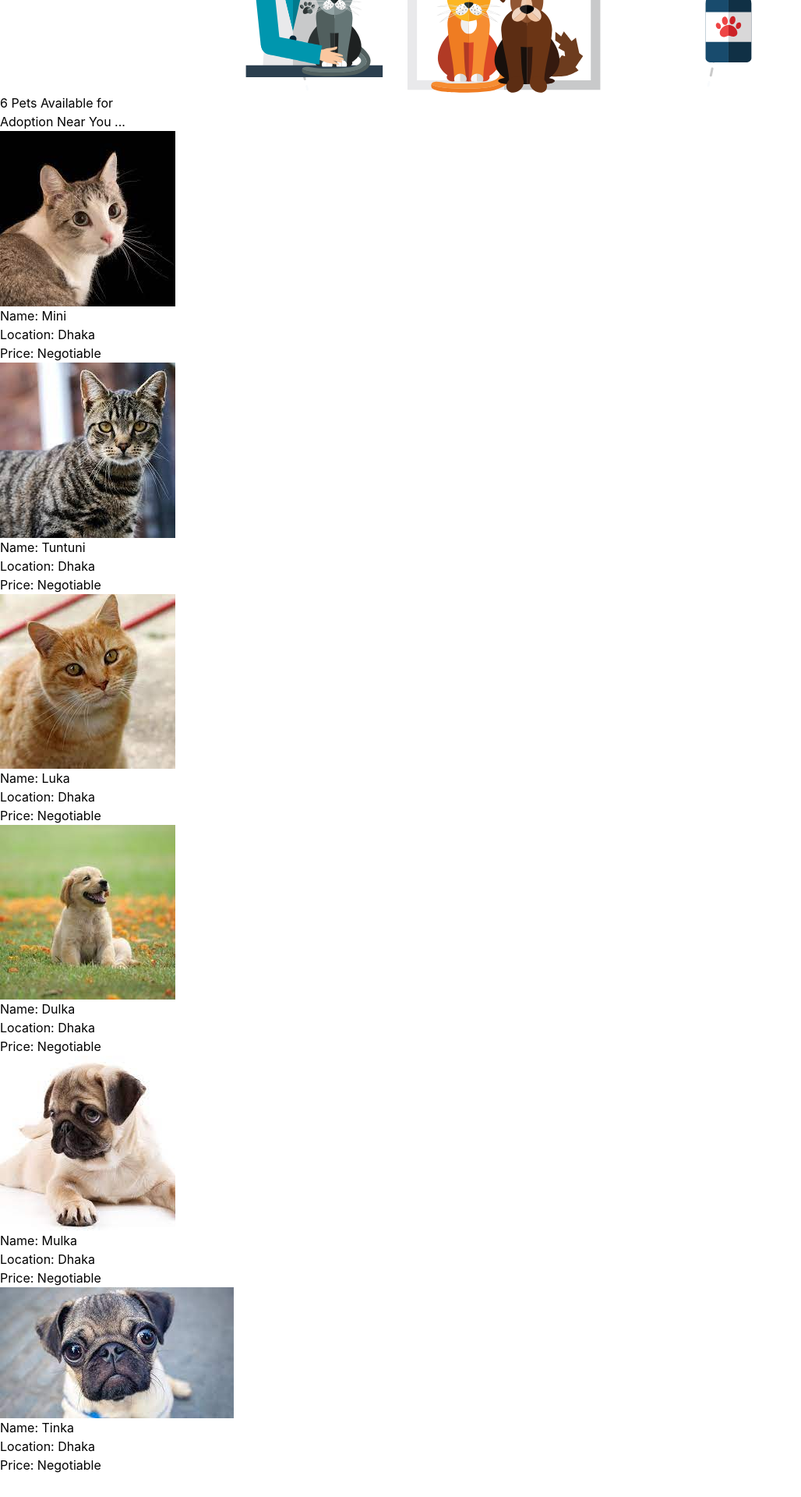
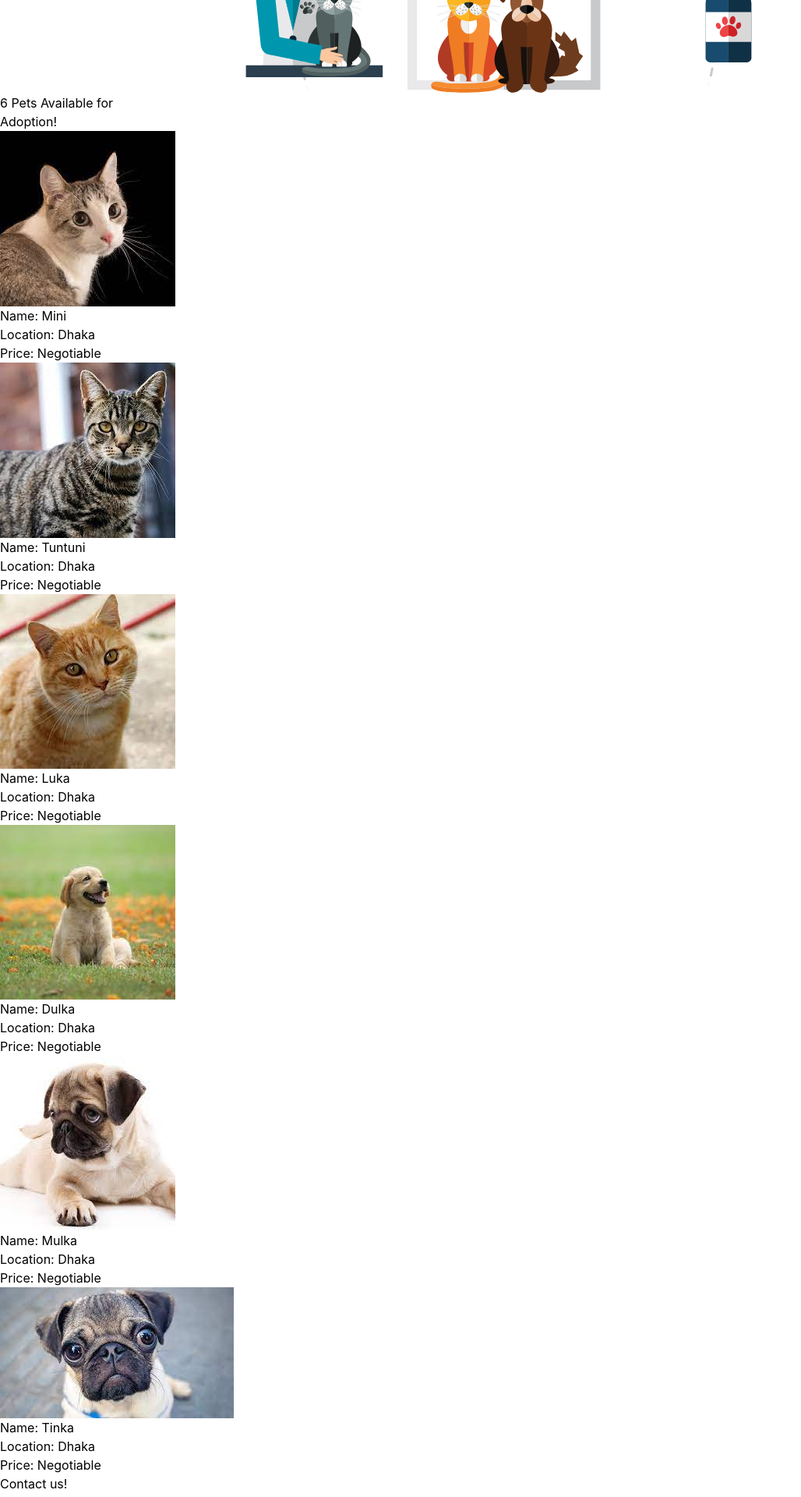
Before and after one commit to NashedShahRoni22/Pet_Adoption_Platform_Client, a React (Create React App) app: page / in a window 1280 px wide. Shown: the part 680-2600 px from the top of the page at 78% size, without its empty margins (0-1028 px from the left). Before the commit the page ends 2571 px from the top, so only its background shows below. Built offline with nearby package versions, Linux system fonts and the light colour scheme; what @material-tailwind/react would draw is missing.

Commit message:
Landing Page Done

```diff
--- a/src/components/PetCard.js
+++ b/src/components/PetCard.js
@@ -3,7 +3,7 @@ import React from 'react';
 const PetCard = ({pet}) => {
     const {name, img, location, price} = pet;
     return (
-        <div className='p-2 border hover:shadow-xl rounded-xl'>
+        <div className='p-2 border hover:shadow-xl rounded-xl bg-white'>
             <img src={img} alt='pet_image' className='h-[200px] w-[200px]'/>
             <p className='font-semibold'>Name: {name}</p>
             <p className='font-semibold'>Location: {location}</p>
--- /dev/null
+++ b/src/pages/home/Contact.js
@@ -0,0 +1,31 @@
+import { Button, Input, Textarea } from "@material-tailwind/react";
+import React from "react";
+import ContactAnim from "../../animation/pets (2).json";
+import Lottie from "lottie-react";
+
+const Contact = () => {
+  const style = {
+    height: 400,
+  };
+  return (
+    <div className="pt-20">
+      <h1 className="text-center mt-10 md:mt-0 text-transparent bg-clip-text bg-gradient-to-tr from-blue-500 to-pink-500  text-2xl md:text-4xl font-extrabold">
+        Contact us!
+      </h1>
+      <div className="md:flex my-10 items-center">
+        <div className="md:w-1/2">
+          <Lottie animationData={ContactAnim} style={style} />
+        </div>
+        <form className="w-full md:w-1/2 flex flex-col gap-6 p-5 shadow-xl">
+          <Input variant="standard" label="Enter Name" />
+          <Input variant="standard" label="Enter Email" />
+          <Textarea variant="standard" label="Enter Message" />
+          <Button>Send</Button>
+        </form>
+      </div>
+      <p className="py-5 text-center bg-gradient-to-tr from-blue-400 to-purple-400 font-semibold text-white">Copyright Reserved by Pet Adoption Platform 2023</p>
+    </div>
+  );
+};
+
+export default Contact;
--- a/src/pages/home/Home.js
+++ b/src/pages/home/Home.js
@@ -1,6 +1,7 @@
 import React from "react";
 import PetCards from "./PetCards";
 import LandingBanner from "./LandingBanner";
+import Contact from "./Contact";
 
 const Home = () => {
 
@@ -8,6 +9,7 @@ const Home = () => {
     <>
       <LandingBanner/>
       <PetCards />
+      <Contact/>
     </>
   );
 };
--- a/src/pages/home/PetCards.js
+++ b/src/pages/home/PetCards.js
@@ -9,8 +9,8 @@ const PetCards = () => {
       .then((data) => setPets(data));
   }, []);
   return (
-    <section className="py-20">
-    <h2 className="text-transparent bg-clip-text bg-gradient-to-tr from-blue-500 to-pink-500  text-2xl md:text-4xl font-extrabold text-center">{pets.length} Pets Available for <br/> Adoption Near You ...</h2>
+    <section className="py-20 bg-blue-100 rounded-xl">
+    <h2 className="text-transparent bg-clip-text bg-gradient-to-tr from-blue-500 to-pink-500  text-2xl md:text-4xl font-extrabold text-center">{pets.length} Pets Available for <br/> Adoption!</h2>
       <div className="mt-10 gap-4 grid grid-cols-2 md:grid-cols-3 lg:grid-cols-4 place-items-center">
         {pets.map((pet, i) => (
           <PetCard key={i} pet={pet} />
```
